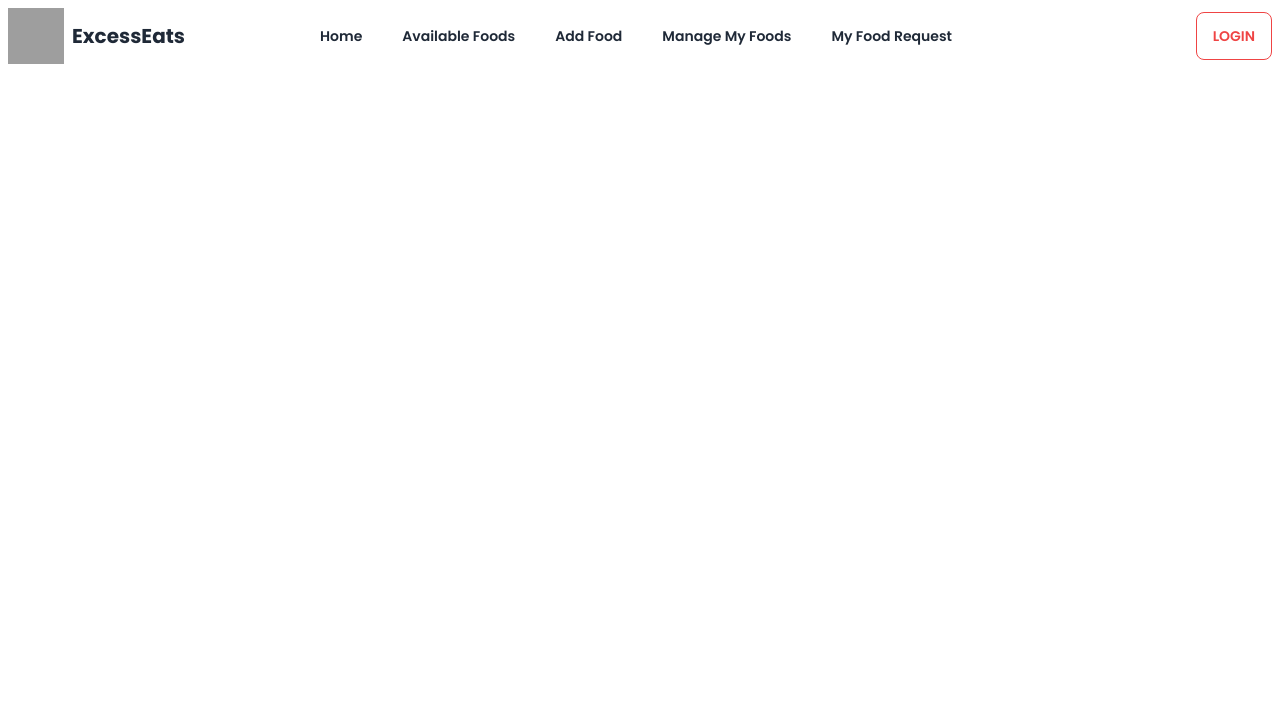
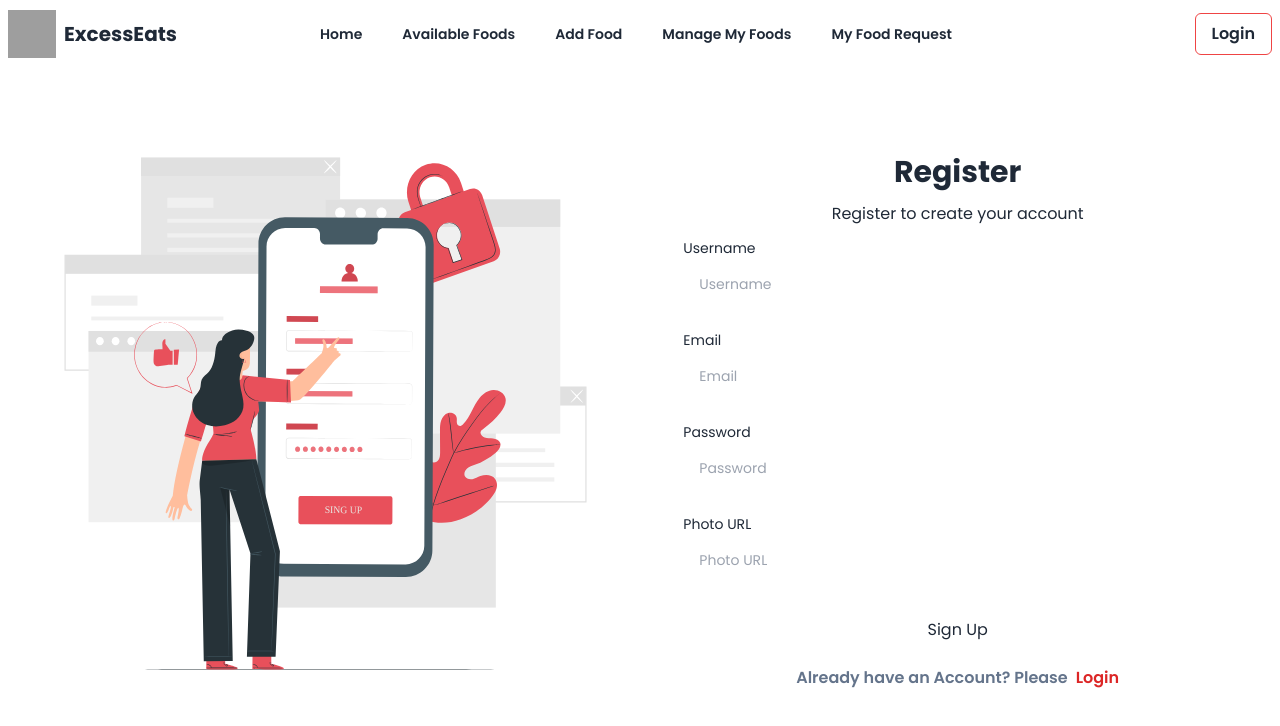
Before and after one commit to Shakilofficial/community-food-sharing-client, a React (Vite) app: page /signUp in a window 1280 px wide. Shown: the top 726 px of the page. Built offline with nearby package versions, Linux system fonts and the light colour scheme; grey boxes are pictures that could not be loaded.

Commit message:
added login and signup page

```diff
--- a/index.html
+++ b/index.html
@@ -6,8 +6,10 @@
   <meta name="viewport" content="width=device-width, initial-scale=1.0" />
   <title>Community Food Sharing</title>
 </head>
+
 <body>
   <div id="root"></div>
   <script type="module" src="/src/main.jsx"></script>
 </body>
+
 </html>
--- a/src/components/Login/Login.jsx
+++ b/src/components/Login/Login.jsx
@@ -1,11 +1,91 @@
-
-
+import { Link } from "react-router-dom";
+import loginImg from "../../assets/images/login.svg";
 const Login = () => {
-    return (
-        <div>
-
+  return (
+    <div className="my-10">
+      <div className="px-4 max-w-7xl mx-auto flex flex-col md:flex-row gap-6 justify-center items-center">
+        <div className="w-1/2 mx-auto">
+          <img src={loginImg} alt="" />
         </div>
-    );
+        <div className="w-full md:w-1/2 p-8 space-y-3 rounded-xl dark:bg-gray-900 dark:text-gray-100">
+          <h1 className="text-3xl font-bold text-center">Login</h1>
+          <p className="text-center dark:text-gray-400">
+            Sign in to access your account
+          </p>
+          <form className="space-y-6">
+            <div className="space-y-1 text-sm">
+              <label className="block dark:text-gray-400">Email</label>
+              <input
+                type="email"
+                name="email"
+                id="email"
+                placeholder="Email"
+                required
+                className="w-full px-4 py-3 rounded-md dark:border-gray-700 dark:bg-gray-900 dark:text-gray-100 focus:dark:border-violet-400"
+              />
+            </div>
+            <div className="space-y-1 text-sm">
+              <label className="block dark:text-gray-400">Password</label>
+              <input
+                type="password"
+                name="password"
+                id="password"
+                placeholder="Password"
+                required
+                className="w-full px-4 py-3 rounded-md dark:border-gray-700 dark:bg-gray-900 dark:text-gray-100 focus:dark:border-violet-400"
+              />
+              <div className="flex justify-end text-xs dark:text-gray-400">
+                <a rel="noopener noreferrer" href="#">
+                  Forgot Password?
+                </a>
+              </div>
+            </div>
+            <input
+              className="block w-full p-3 text-center rounded-md dark:text-gray-900 dark:bg-violet-400"
+              type="submit"
+              value="Sign in"
+            />
+          </form>
+          <div className="flex items-center pt-4 space-x-1">
+            <div className="flex-1 h-px sm:w-16 dark:bg-gray-700"></div>
+            <p className="px-3 text-sm dark:text-gray-400">
+              Login with social accounts
+            </p>
+            <div className="flex-1 h-px sm:w-16 dark:bg-gray-700"></div>
+          </div>
+          <div className="flex justify-center space-x-4">
+            <button aria-label="Log in with Google" className="p-3 rounded-sm">
+              <svg
+                xmlns="http://www.w3.org/2000/svg"
+                viewBox="0 0 32 32"
+                className="w-5 h-5 fill-current"
+              >
+                <path d="M16.318 13.714v5.484h9.078c-0.37 2.354-2.745 6.901-9.078 6.901-5.458 0-9.917-4.521-9.917-10.099s4.458-10.099 9.917-10.099c3.109 0 5.193 1.318 6.38 2.464l4.339-4.182c-2.786-2.599-6.396-4.182-10.719-4.182-8.844 0-16 7.151-16 16s7.156 16 16 16c9.234 0 15.365-6.49 15.365-15.635 0-1.052-0.115-1.854-0.255-2.651z"></path>
+              </svg>
+            </button>
+            <button aria-label="Log in with GitHub" className="p-3 rounded-sm">
+              <svg
+                xmlns="http://www.w3.org/2000/svg"
+                viewBox="0 0 32 32"
+                className="w-5 h-5 fill-current"
+              >
+                <path d="M16 0.396c-8.839 0-16 7.167-16 16 0 7.073 4.584 13.068 10.937 15.183 0.803 0.151 1.093-0.344 1.093-0.772 0-0.38-0.009-1.385-0.015-2.719-4.453 0.964-5.391-2.151-5.391-2.151-0.729-1.844-1.781-2.339-1.781-2.339-1.448-0.989 0.115-0.968 0.115-0.968 1.604 0.109 2.448 1.645 2.448 1.645 1.427 2.448 3.744 1.74 4.661 1.328 0.14-1.031 0.557-1.74 1.011-2.135-3.552-0.401-7.287-1.776-7.287-7.907 0-1.751 0.62-3.177 1.645-4.297-0.177-0.401-0.719-2.031 0.141-4.235 0 0 1.339-0.427 4.4 1.641 1.281-0.355 2.641-0.532 4-0.541 1.36 0.009 2.719 0.187 4 0.541 3.043-2.068 4.381-1.641 4.381-1.641 0.859 2.204 0.317 3.833 0.161 4.235 1.015 1.12 1.635 2.547 1.635 4.297 0 6.145-3.74 7.5-7.296 7.891 0.556 0.479 1.077 1.464 1.077 2.959 0 2.14-0.020 3.864-0.020 4.385 0 0.416 0.28 0.916 1.104 0.755 6.4-2.093 10.979-8.093 10.979-15.156 0-8.833-7.161-16-16-16z"></path>
+              </svg>
+            </button>
+          </div>
+          <div className="mt-4 font-semibold text-slate-500 text-center">
+            Do not have an account?
+            <Link
+              to="/signUp"
+              className="ml-2 text-red-600 hover:underline hover:underline-offset-4"
+            >
+              SignUp
+            </Link>
+          </div>
+        </div>
+      </div>
+    </div>
+  );
 };
 
 export default Login;
--- a/src/components/Shared/Navbar.jsx
+++ b/src/components/Shared/Navbar.jsx
@@ -104,7 +104,7 @@
           to="/"
         >
           <img
-            className="h-14 w-14"
+            className="h-12 w-12"
             src="https://i.ibb.co/G2LrT0C/bibimbap.png"
             alt=""
           />
@@ -116,9 +116,7 @@
       </div>
       <div className="navbar-end">
         <Link to="/login">
-          <button className="btn btn-outline font-semibold text-red-500">
-            Login
-          </button>
+        <button type="button" className="px-4 py-2 font-semibold border border-red-500 rounded-md dark:text-gray-100">Login</button>
         </Link>
       </div>
     </div>
--- a/src/components/SignUp/SignUp.jsx
+++ b/src/components/SignUp/SignUp.jsx
@@ -1,10 +1,80 @@
-
+import { Link } from "react-router-dom";
+import registerImg from "../../assets/images/register.svg";
 const SignUp = () => {
-    return (
-        <div>
-
+  return (
+    <div className="my-10">
+      <div className="px-4 max-w-7xl mx-auto flex flex-col md:flex-row gap-6 justify-center items-center">
+        <div className="w-1/2 mx-auto">
+          <img src={registerImg} alt="" />
         </div>
-    );
+        <div className="w-full md:w-1/2 p-8 space-y-3 rounded-xl dark:bg-gray-900 dark:text-gray-100">
+          <h1 className="text-3xl font-bold text-center">Register</h1>
+          <p className="text-center dark:text-gray-400">
+          Register to create your account
+          </p>
+          <form className="space-y-6">
+            <div className="space-y-1 text-sm">
+              <label className="block dark:text-gray-400">Username</label>
+              <input
+                type="text"
+                name="username"
+                id="username"
+                placeholder="Username"
+                required
+                className="w-full px-4 py-3 rounded-md dark:border-gray-700 dark:bg-gray-900 dark:text-gray-100 focus:dark:border-violet-400"
+              />
+            </div>
+            <div className="space-y-1 text-sm">
+              <label className="block dark:text-gray-400">Email</label>
+              <input
+                type="email"
+                name="email"
+                id="email"
+                placeholder="Email"
+                required
+                className="w-full px-4 py-3 rounded-md dark:border-gray-700 dark:bg-gray-900 dark:text-gray-100 focus:dark:border-violet-400"
+              />
+            </div>
+            <div className="space-y-1 text-sm">
+              <label className="block dark:text-gray-400">Password</label>
+              <input
+                type="password"
+                name="password"
+                id="password"
+                placeholder="Password"
+                required
+                className="w-full px-4 py-3 rounded-md dark:border-gray-700 dark:bg-gray-900 dark:text-gray-100 focus:dark:border-violet-400"
+              />
+            </div>
+            <div className="space-y-1 text-sm">
+              <label className="block dark:text-gray-400">Photo URL</label>
+              <input
+                type="text"
+                name="photoUrl"
+                id="photoUrl"
+                placeholder="Photo URL"
+                className="w-full px-4 py-3 rounded-md dark:border-gray-700 dark:bg-gray-900 dark:text-gray-100 focus:dark:border-violet-400"
+              />
+            </div>
+            <input
+              className="block w-full p-3 text-center rounded-md dark:text-gray-900 dark:bg-violet-400"
+              type="submit"
+              value="Sign Up"
+            />
+          </form>
+          <div className="mt-4 font-semibold text-slate-500 text-center">
+            Already have an Account? Please
+            <Link
+              to="/login"
+              className="ml-2 text-red-600 hover:underline hover:underline-offset-4"
+            >
+              Login
+            </Link>
+          </div>
+        </div>
+      </div>
+    </div>
+  );
 };
 
 export default SignUp;
```
Also changed, not shown: src/assets/images/login.svg (added), src/assets/images/register.svg (added). Lines whose indentation alone changed are shown as unchanged.
